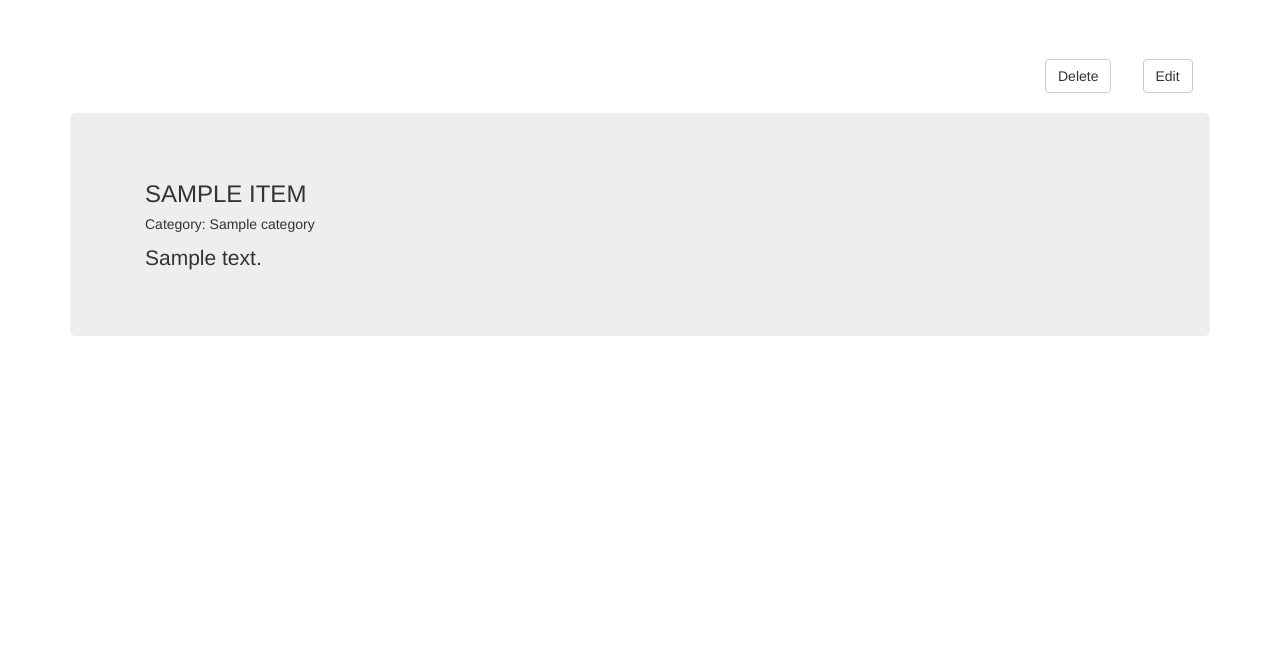
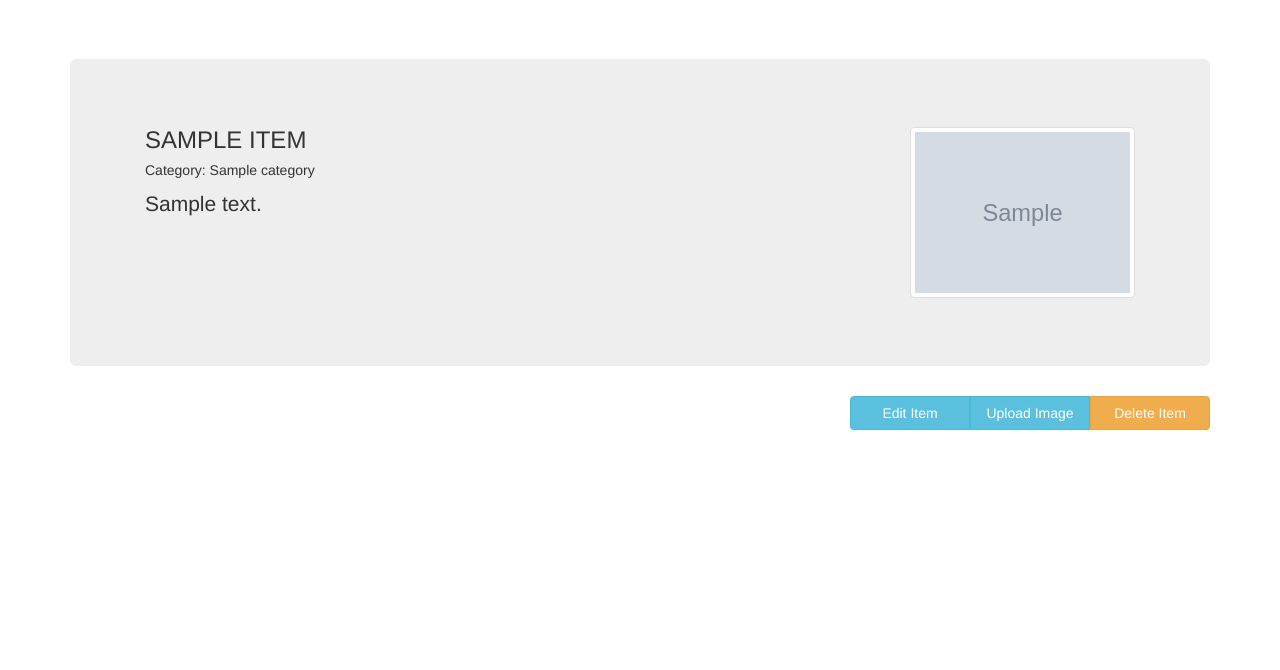
Before and after one commit to sharmaudi/catalog-udacity, a Flask app: a page that uses app/templates/layouts/base.html in a window 1280 px wide. Shown: the part 51-721 px from the top of the page. Run offline with Flask 2, Linux system fonts and the light colour scheme; a user stored in the database is signed in; tables that the repository leaves empty hold one stand-in row (values such as "Sample post"); grey boxes marked "Sample" are stand-in pictures; parts of the project's set-up code (start-up, migrations or seed data) failed here and were passed over; some libraries are stand-ins or nearby versions.

Commit message:
Added image uploads and breadcrumbs

```diff
--- a/app/app.py
+++ b/app/app.py
@@ -5,6 +5,7 @@ import click
 import pytz as pytz
 import requests
 from flask import Flask, render_template, session, flash
+from flask_breadcrumbs import Breadcrumbs
 from flask_dance.consumer import oauth_authorized
 from flask_dance.consumer.backend.sqla import SQLAlchemyBackend
 from flask_dance.contrib.facebook import make_facebook_blueprint
@@ -35,6 +36,8 @@ def create_app(settings_override=None):
              f"{app.config['DB_HOST']}:{app.config['DB_PORT']}/{app.config['DB_NAME']}"
 
     app.config['SQLALCHEMY_DATABASE_URI'] = db_uri
+
+    app.config['TESTING'] = False
 
     print(app.config)
     error_templates(app)
@@ -100,6 +103,7 @@ def extensions(app):
     csrf.init_app(app)
     db.init_app(app)
     login_manager.init_app(app)
+    Breadcrumbs(app=app)
     return None
 
 
--- a/app/blueprints/catalog/templates/catalog/item_details.html
+++ b/app/blueprints/catalog/templates/catalog/item_details.html
@@ -5,29 +5,26 @@
 
 
 {% block body %}
+
     <div class="container">
-    {% if current_user.is_authenticated %}
         <div class="row">
-        <div class="col-md-1 pull-right">
-            <a class="btn btn-default" href="#">Edit</a>
-        </div>
-        <div class="col-md-1 pull-right">
-            <a class="btn btn-default" href="#">Delete</a>
-        </div>
-    </div>
-    {% endif %}
-
-
-    <div class="row sm-margin-top">
             <div class="col-md-12">
                 <div class="jumbotron">
                     <div class="container">
                         <div class="row">
-                        <div class="col-md-12">
+                            <div class="col-md-9">
                                 <h3 class="">{{ item.name|upper() }}</h3>
-                            <h5 >Category: {{ item.category.name }}</h5>
+                                <h5>Category: {{ item.category.name }}</h5>
                                 <p>{{ item.description }}</p>
+                            </div>
+                            <div class="col-md-3">
+                                {% if item.image %}
 
+                                    <div class="thumbnail ">
+                                        <img src="{{ item.image }}?{{ item.name|random }}" alt="300x200"
+                                             data-src="holder.js/300x200" style="">
+                                    </div>
+                                {% endif %}
                             </div>
                         </div>
                     </div>
@@ -35,5 +32,29 @@
             </div>
         </div>
 
+        {% if current_user.is_authenticated %}
+            <div class="row">
+            <div class="col-md-4">
+            </div>
+            <div class="col-md-4"></div>
+            <div class="col-md-4">
+                    <div class="btn-group btn-group-justified">
+                            <a class="btn btn-info"
+                       href="{{ url_for('catalog.edit_item', category=item.category.name, item=item.name) }}">Edit
+                        Item </a>
+                            <a class="btn btn-info "
+                       href="{{ url_for('catalog.upload_image', category=item.category.name, item=item.name) }}">Upload
+                        Image</a>
+
+                        <a class="btn btn-warning "
+                       href="{{ url_for('catalog.delete_item', category=item.category.name, item=item.name) }}">Delete
+                        Item</a>
+
+                    </div>
+
+
+            </div>
+        {% endif %}
+
         </div>
 {% endblock %}
--- a/app/blueprints/catalog/views.py
+++ b/app/blueprints/catalog/views.py
@@ -1,9 +1,53 @@
-from flask import Blueprint, render_template
+import bleach
+import os
+
+import time
+from flask import Blueprint, render_template, flash, redirect, url_for, request, current_app, send_from_directory
+from flask_breadcrumbs import register_breadcrumb, default_breadcrumb_root
+from flask_login import login_required
+from markupsafe import Markup
+from werkzeug.utils import secure_filename
+
+from app.blueprints.catalog.forms import ItemForm, UploadForm
+from app.extensions import csrf
+from app.mixins.util_wtforms import  choices_from_dict
 from config.settings import ITEMS_PER_PAGE
 
 from app.blueprints.catalog.models import Category, Item
 
 catalog = Blueprint('catalog', __name__, template_folder='templates')
+default_breadcrumb_root(catalog, '.')
+
+
+def view_catalog_dlc(*args, **kwargs):
+    if 'category' in request.view_args:
+        category = request.view_args['category']
+        return [{'text': 'Catalog', 'url': url_for('catalog.home')},
+                {'text': category, 'url': url_for('catalog.home', category=category)}]
+    else:
+        return [{'text': 'Catalog', 'url': url_for('catalog.home')}]
+
+
+def view_item_dlc(*args, **kwargs):
+    category = request.view_args['category']
+    item = request.view_args['item']
+    return [{'text': item, 'url': url_for('catalog.item_in_category', category=category, item=item)}]
+
+
+def edit_item_dlc(*args, **kwargs):
+    category = request.view_args['category']
+    item = request.view_args['item']
+    return [{'text': f"Edit", 'url': url_for('catalog.edit_item', category=category, item=item)}]
+
+def upload_item_dlc(*args, **kwargs):
+    category = request.view_args['category']
+    item = request.view_args['item']
+    return [{'text': f"Upload", 'url': url_for('catalog.upload_image', category=category, item=item)}]
+
+def delete_item_dlc(*args, **kwargs):
+    category = request.view_args['category']
+    item = request.view_args['item']
+    return [{'text': f"Delete", 'url': url_for('catalog.item_in_category', category=category, item=item)}]
 
 
 @catalog.route('/')
@@ -11,11 +55,12 @@ catalog = Blueprint('catalog', __name__, template_folder='templates')
 @catalog.route('/catalog/items/<int:page>')
 @catalog.route('/catalog/<string:category>/items', methods=['GET', 'POST'])
 @catalog.route('/catalog/<string:category>/items/<int:page>', methods=['GET', 'POST'])
+@register_breadcrumb(catalog, '.', 'Home', dynamic_list_constructor=view_catalog_dlc)
 def home(category=None, page=1):
     selected_category = None
     categories = Category.query.all()
     if not category:
-        items = Item.query.order_by(Item.created_on.desc()).paginate(page, ITEMS_PER_PAGE, True)
+        items = Item.query.order_by(Item.updated_on.desc()).paginate(page, ITEMS_PER_PAGE, True)
     else:
         selected_category = Category.category_details(category)
         items = selected_category.get_items().order_by(Item.created_on.desc()).paginate(page, ITEMS_PER_PAGE, True)
@@ -27,6 +72,111 @@ def home(category=None, page=1):
 
 
 @catalog.route('/catalog/<string:category>/items/<string:item>')
+@register_breadcrumb(catalog, '.item', '', dynamic_list_constructor=view_item_dlc)
 def item_in_category(category, item):
     selected_item = Item.get_item(category, item)
     return render_template('catalog/item_details.html', item=selected_item)
+
+
+@catalog.route('/catalog/items/add', methods=['GET', 'POST'])
+@register_breadcrumb(catalog, '.add', 'Add Item')
+@login_required
+def add_item():
+    form = ItemForm()
+    upload_form = UploadForm()
+    form.category_id.choices = choices_from_dict(Category.get_categories_as_dict())
+
+    if form.validate_on_submit():
+        item = Item()
+        # Not sure whether this is required as flask-wtf should already be sanitizing the data
+        form.description = bleach.clean(form.description)
+        form.name = bleach.clean(form.name)
+        form.populate_obj(item)
+        print(f"Creating item ${item}")
+        flash("Item Created Successfully", "success")
+
+        item.save()
+        return redirect(url_for('catalog.edit_item', category=item.category.name, item=item.name))
+
+    return render_template('catalog/item_create_or_update.html', form=form, upload_form=upload_form)
+
+
+@catalog.route('/catalog/<string:category>/items/<string:item>/edit', methods=['GET', 'POST'])
+@register_breadcrumb(catalog, '.item.edit', '', dynamic_list_constructor=edit_item_dlc)
+@csrf.exempt
+@login_required
+def edit_item(category, item):
+    selected_item = Item.get_item(category, item)
+    form = ItemForm(obj=selected_item)
+    form.category_id.choices = choices_from_dict(Category.get_categories_as_dict())
+    if form.validate_on_submit():
+
+        # Not sure whether this is required as flask-wtf should already be sanitizing the data
+        form.description = bleach.clean(form.description)
+        form.name = bleach.clean(form.name)
+
+        form.populate_obj(selected_item)
+        print(f"Item current state ${selected_item}")
+        selected_item.save()
+        print(f"Updating item to ${item}")
+        flash("Item Updated Successfully", "success")
+        return redirect(url_for('catalog.edit_item', category=selected_item.category.name, item=selected_item.name))
+
+    return render_template('catalog/item_create_or_update.html',
+                           item=selected_item,
+                           form=form)
+
+
+@catalog.route('/catalog/<string:category>/items/<string:item>/edit/upload', methods=['GET', 'POST'])
+@register_breadcrumb(catalog, '.item.upload', '', dynamic_list_constructor=upload_item_dlc)
+@csrf.exempt
+@login_required
+def upload_image(category, item):
+    print("In upload image")
+    selected_item = Item.get_item(category, item)
+    form = UploadForm()
+    print(form.image.data)
+
+    if request.method == "POST":
+        f = form.image.data
+        ext = os.path.splitext(secure_filename(f.filename))[1]
+        filename = secure_filename(f"{category}_{selected_item.id}_{time.time()}{ext}")
+        print(f"Filename is {filename}")
+        path = os.path.join(
+            current_app.instance_path, 'uploads', filename
+        )
+        print(f"Saving file to {path}")
+        f.save(os.path.join(
+            current_app.instance_path, 'uploads', filename
+        ))
+        selected_item.image = f'/uploads/{filename}'
+        selected_item.save()
+        flash("File Uploaded", "success")
+        return redirect(url_for('catalog.upload_image', category=category, item=item))
+    return render_template('catalog/upload_image.html',
+                           category=category,
+                           item=selected_item,
+                           form=form)
+
+
+@catalog.route('/catalog/<string:category>/items/<string:item>/delete', methods=['GET'])
+@register_breadcrumb(catalog, '.item.delete', '', dynamic_list_constructor=delete_item_dlc)
+@login_required
+def delete_item(category, item):
+    selected_item = Item.get_item(category, item)
+    confirm_flag = request.args.get('confirm')
+    if confirm_flag and "true".lower() == confirm_flag.lower():
+        selected_item.delete()
+        flash("Item has been deleted.")
+        return redirect(url_for('catalog.home', category=category))
+    else:
+        confirm_msg = Markup(f"Please confirm that you want to delete item {selected_item.name}?"
+                             f" <a href={url_for('catalog.delete_item', category=category, item=item)}?confirm=true>Confirm</a>")
+        flash(confirm_msg,"info")
+        return render_template('catalog/item_details.html', item=selected_item)
+
+
+@catalog.route('/uploads/<filename>')
+def uploaded_file(filename):
+    return send_from_directory(f'{current_app.instance_path}/uploads',
+                               filename)
--- a/app/blueprints/user/templates/user/login.html
+++ b/app/blueprints/user/templates/user/login.html
@@ -4,6 +4,11 @@
 {% block title %}Sign in to access your account{% endblock %}
 
 {% block body %}
+    <a href="{{ url_for('catalog.home') }}">
+    <img src="{{ url_for('static', filename='images/logo.png') }}"
+         class="img-responsive center-block md-margin-bottom"
+         width="150" height="150" title="Logo" alt="Logo"/>
+  </a>
     <div class="row">
 
         {% if 'GOOGLE' in config.get('OAUTH_CONFIG') %}
--- a/app/static/scripts/main.js
+++ b/app/static/scripts/main.js
@@ -4,3 +4,62 @@ $(document).ready(function () {
     });
 
 });
+
+$(document).on('click', '#close-preview', function(){
+    $('.image-preview').popover('hide');
+    // Hover befor close the preview
+    $('.image-preview').hover(
+        function () {
+           $('.image-preview').popover('show');
+        },
+         function () {
+           $('.image-preview').popover('hide');
+        }
+    );
+});
+
+$(function() {
+    // Create the close button
+    var closebtn = $('<button/>', {
+        type:"button",
+        text: 'x',
+        id: 'close-preview',
+        style: 'font-size: initial;',
+    });
+    closebtn.attr("class","close pull-right");
+    // Set the popover default content
+    $('.image-preview').popover({
+        trigger:'manual',
+        html:true,
+        title: "<strong>Preview</strong>"+$(closebtn)[0].outerHTML,
+        content: "There's no image",
+        placement:'bottom'
+    });
+    // Clear event
+    $('.image-preview-clear').click(function(){
+        $('.image-preview').attr("data-content","").popover('hide');
+        $('.image-preview-filename').val("");
+        $('.image-preview-clear').hide();
+        $('.image-preview-input input:file').val("");
+        $(".image-preview-input-title").text("Browse");
+    });
+    // Create the preview image
+    $(".image-preview-input input:file").change(function (){
+        var img = $('<img/>', {
+            id: 'dynamic',
+            width:250,
+            height:200
+        });
+        var file = this.files[0];
+        var reader = new FileReader();
+        // Set preview image into the popover data-content
+        reader.onload = function (e) {
+            $(".image-preview-input-title").text("Change");
+            $(".image-preview-clear").show();
+            $(".image-preview-filename").val(file.name);
+            img.attr('src', e.target.result);
+            $(".image-preview").attr("data-content",$(img)[0].outerHTML).popover("show");
+        }
+        reader.readAsDataURL(file);
+    });
+});
--- a/app/static/styles/main.css
+++ b/app/static/styles/main.css
@@ -249,3 +249,128 @@ body {
     -ms-flex-direction: column;
     flex-direction: column;
 }
+
+
+.thumbnail {
+    margin-top: 20px;
+}
+
+.center{
+  display:table-cell;
+  vertical-align:middle;
+}
+
+.main{
+  display:table;
+}
+
+
+.image-container{
+    margin-top:40px;
+}
+.image-preview-input {
+    position: relative;
+	overflow: hidden;
+	margin: 0px;
+    color: #333;
+    background-color: #fff;
+    border-color: #ccc;
+}
+.image-preview-input input[type=file] {
+	position: absolute;
+	top: 0;
+	right: 0;
+	margin: 0;
+	padding: 0;
+	font-size: 20px;
+	cursor: pointer;
+	opacity: 0;
+	filter: alpha(opacity=0);
+}
+.image-preview-input-title {
+    margin-left:2px;
+}
+
+
+.breadcrumb-arrow {
+    height: 36px;
+    padding: 0;
+    line-height: 36px;
+    list-style: none;
+    background-color: #e6e9ed
+}
+.breadcrumb-arrow li:first-child a {
+    border-radius: 4px 0 0 4px;
+    -webkit-border-radius: 4px 0 0 4px;
+    -moz-border-radius: 4px 0 0 4px
+}
+.breadcrumb-arrow li, .breadcrumb-arrow li a, .breadcrumb-arrow li span {
+    display: inline-block;
+    vertical-align: top
+}
+.breadcrumb-arrow li:not(:first-child) {
+    margin-left: -5px
+}
+.breadcrumb-arrow li+li:before {
+    padding: 0;
+    content: ""
+}
+.breadcrumb-arrow li span {
+    padding: 0 10px
+}
+.breadcrumb-arrow li a, .breadcrumb-arrow li:not(:first-child) span {
+    height: 36px;
+    padding: 0 10px 0 25px;
+    line-height: 36px
+}
+.breadcrumb-arrow li:first-child a {
+    padding: 0 10px
+}
+.breadcrumb-arrow li a {
+    position: relative;
+    color: #fff;
+    text-decoration: none;
+    background-color: #3bafda;
+    border: 1px solid #3bafda
+}
+.breadcrumb-arrow li:first-child a {
+    padding-left: 10px
+}
+.breadcrumb-arrow li a:after, .breadcrumb-arrow li a:before {
+    position: absolute;
+    top: -1px;
+    width: 0;
+    height: 0;
+    content: '';
+    border-top: 18px solid transparent;
+    border-bottom: 18px solid transparent
+}
+.breadcrumb-arrow li a:before {
+    right: -10px;
+    z-index: 3;
+    border-left-color: #3bafda;
+    border-left-style: solid;
+    border-left-width: 11px
+}
+.breadcrumb-arrow li a:after {
+    right: -11px;
+    z-index: 2;
+    border-left: 11px solid #2494be
+}
+.breadcrumb-arrow li a:focus, .breadcrumb-arrow li a:hover {
+    background-color: #4fc1e9;
+    border: 1px solid #4fc1e9
+}
+.breadcrumb-arrow li a:focus:before, .breadcrumb-arrow li a:hover:before {
+    border-left-color: #4fc1e9
+}
+.breadcrumb-arrow li a:active {
+    background-color: #2494be;
+    border: 1px solid #2494be
+}
+.breadcrumb-arrow li a:active:after, .breadcrumb-arrow li a:active:before {
+    border-left-color: #2494be
+}
+.breadcrumb-arrow li span {
+    color: #434a54
+}
--- a/app/templates/layouts/base.html
+++ b/app/templates/layouts/base.html
@@ -37,10 +37,17 @@
 
     {% if config['ANALYTICS_GOOGLE_UA'] %}
         <script>
-        (function(i,s,o,g,r,a,m){i['GoogleAnalyticsObject']=r;i[r]=i[r]||function(){
-        (i[r].q=i[r].q||[]).push(arguments)},i[r].l=1*new Date();a=s.createElement(o),
-        m=s.getElementsByTagName(o)[0];a.async=1;a.src=g;m.parentNode.insertBefore(a,m)
-        })(window,document,'script','https://www.google-analytics.com/analytics.js','ga');
+            (function (i, s, o, g, r, a, m) {
+                i['GoogleAnalyticsObject'] = r;
+                i[r] = i[r] || function () {
+                    (i[r].q = i[r].q || []).push(arguments)
+                }, i[r].l = 1 * new Date();
+                a = s.createElement(o),
+                    m = s.getElementsByTagName(o)[0];
+                a.async = 1;
+                a.src = g;
+                m.parentNode.insertBefore(a, m)
+            })(window, document, 'script', 'https://www.google-analytics.com/analytics.js', 'ga');
 
             ga('create', "{{ config['ANALYTICS_GOOGLE_UA'] }}", 'auto');
             ga('send', 'pageview');
@@ -51,6 +58,23 @@
 {% block header %}{% endblock %}
 
 <main class="page-container">
+
+{% if breadcrumbs %}
+<div class="container">
+	<ol class="breadcrumb">
+
+        {%- for breadcrumb in breadcrumbs -%}
+            {% if not loop.last %}
+                <li><a href="{{ breadcrumb.url }}">{{ breadcrumb.text }}</a></li>
+            {% else %}
+                <li>{{ breadcrumb.text }}</li>
+            {% endif %}
+        {%- endfor -%}
+
+	</ol>
+</div>
+{% endif %}
+
     {{ flash.render() }}
 
     <div class="md-margin-top">
--- a/app/templates/layouts/login.html
+++ b/app/templates/layouts/login.html
@@ -1,9 +1,4 @@
 {% extends 'layouts/base.html' %}
 
 {% block header %}
-  <a href="{{ url_for('catalog.home') }}">
-    <img src="{{ url_for('static', filename='images/logo.png') }}"
-         class="img-responsive center-block md-margin-bottom"
-         width="150" height="150" title="Logo" alt="Logo"/>
-  </a>
 {% endblock %}
```
Also changed, not shown: app/blueprints/catalog/forms.py (added, +17 -0 lines), app/blueprints/catalog/models.py (+14 -2 lines), app/blueprints/catalog/templates/catalog/home.html (+5 -2 lines), app/blueprints/catalog/templates/catalog/item_create_or_update.html (added, +65 -0 lines), app/blueprints/catalog/templates/catalog/upload_image.html (added, +54 -0 lines), app/mixins/util_wtforms.py (added, +89 -0 lines), requirements.txt (+9 -0 lines), config/settings.py (line endings or trailing spaces). Lines whose indentation alone changed are shown as unchanged.
